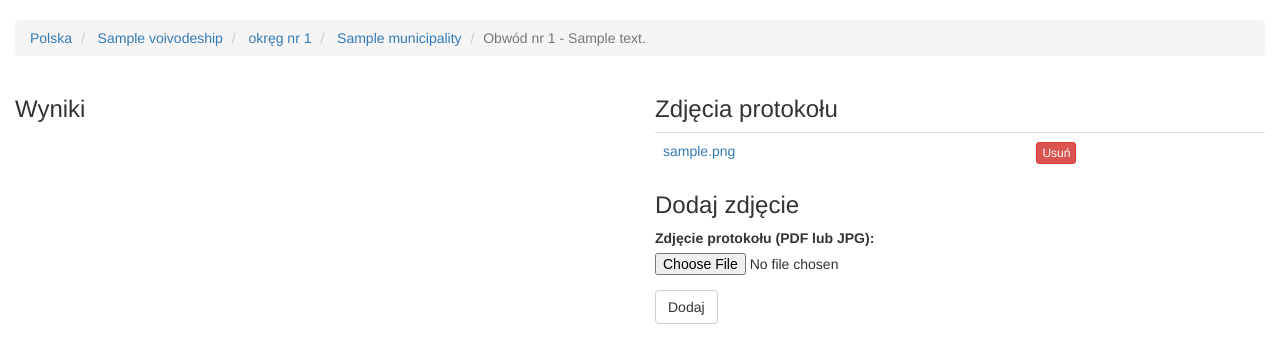
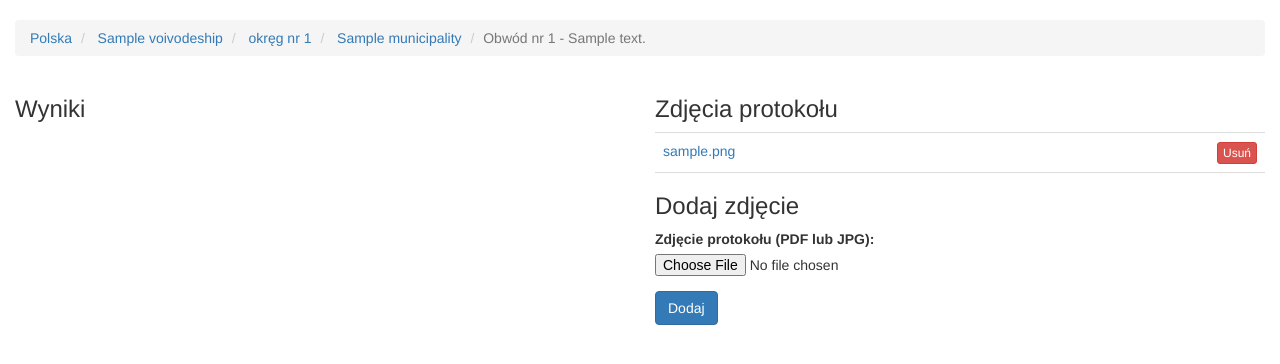
Before and after one commit to lraszkiewicz/www, a Django app: a page that uses zadanie2/templates/elections/base.html in a window 1280 px wide. Shown: the part 52-416 px from the top of the page. Run offline with Django 3.2, Linux system fonts and the light colour scheme; tables that the repository leaves empty hold one stand-in row (values such as "Sample post"); some libraries are stand-ins or nearby versions; some web fonts are replaced.

Commit message:
CSS fixes

```diff
--- a/zadanie2/elections/static/elections/static_test.html
+++ /dev/null
@@ -1 +0,0 @@
-dsgvdfjkbn
--- /dev/null
+++ b/zadanie2/elections/static/elections/wybory.css
@@ -0,0 +1,11 @@
+.table-border-bottom>tbody>tr>td {
+    border-bottom: 1px solid #dddddd;
+}
+
+.table-border-bottom>tbody>tr>th {
+    border-bottom: 1px solid #dddddd;
+}
+
+.bottom-padding {
+    padding-bottom: 10px;
+}
--- a/zadanie2/templates/elections/base.html
+++ b/zadanie2/templates/elections/base.html
@@ -1,3 +1,5 @@
+{% load static %}
+
 <!DOCTYPE html>
 <html lang="pl">
 <head>
@@ -8,6 +10,7 @@
 {#    <link rel="stylesheet" href="https://maxcdn.bootstrapcdn.com/bootstrap/3.3.7/css/bootstrap.min.css" integrity="sha384-BVYiiSIFeK1dGmJRAkycuHAHRg32OmUcww7on3RYdg4Va+PmSTsz/K68vbdEjh4u" crossorigin="anonymous">#}
 {#    <link href="https://maxcdn.bootstrapcdn.com/bootswatch/3.3.7/slate/bootstrap.min.css" rel="stylesheet" integrity="sha384-RpX8okQqCyUNG7PlOYNybyJXYTtGQH+7rIKiVvg1DLg6jahLEk47VvpUyS+E2/uJ" crossorigin="anonymous">#}
     <link href="https://maxcdn.bootstrapcdn.com/bootswatch/3.3.7/cerulean/bootstrap.min.css" rel="stylesheet" integrity="sha384-zF4BRsG/fLiTGfR9QL82DrilZxrwgY/+du4p/c7J72zZj+FLYq4zY00RylP9ZjiT" crossorigin="anonymous">
+    <link href="{% static 'elections/wybory.css' %}" rel="stylesheet">
     <script src="https://code.jquery.com/jquery-3.2.1.min.js" integrity="sha256-hwg4gsxgFZhOsEEamdOYGBf13FyQuiTwlAQgxVSNgt4=" crossorigin="anonymous"></script>
     <script src="https://maxcdn.bootstrapcdn.com/bootstrap/3.3.7/js/bootstrap.min.js" integrity="sha384-Tc5IQib027qvyjSMfHjOMaLkfuWVxZxUPnCJA7l2mCWNIpG9mGCD8wGNIcPD7Txa" crossorigin="anonymous"></script>
     {% if results_here or map_data %}
@@ -184,7 +187,7 @@
             <div class="row">
                 <div class="col-md-6">
                     <h3>Wyniki wyborów w {% block results_here_title %}{% endblock %}</h3>
-                    <table class="table table-striped table-hover"><tbody>
+                    <table class="table table-striped table-hover table-border-bottom"><tbody>
                         {% for c in results_here %}
                             <tr>
                                 <th>{{ c.name }}</th>
@@ -196,7 +199,7 @@
                 </div>
                 <div class="col-md-6">
                     <h3>Statystyki</h3>
-                    <table class="table table-striped table-hover"><tbody>
+                    <table class="table table-striped table-hover table-border-bottom"><tbody>
                         <tr>
                             <th>Uprawnieni</th>
                             <td>{{ stats_here.eligible_voters }}</td>
--- a/zadanie2/templates/elections/place.html
+++ b/zadanie2/templates/elections/place.html
@@ -3,7 +3,7 @@
 {% block title %}Edycja obwodu{% endblock %}
 
 {% block content %}
-    <div class="row">
+    <div class="row bottom-padding">
         <div class="col-md-6">
             <h3>Wyniki</h3>
             {% if user.is_authenticated %}
@@ -24,18 +24,18 @@
                             </div>
                         </div>
                     {% endfor %}
-                    <button type="submit" class="btn btn-default" name="results_form">Zapisz</button>
+                    <button type="submit" class="btn btn-primary" name="results_form">Zapisz</button>
                 </form>
             {% endif %}
         </div>
         <div class="col-md-6">
             <h3>Zdjęcia protokołu</h3>
             {% if protocols %}
-                <table class="table table-hover">
+                <table class="table table-hover table-border-bottom">
                     {% for url, name in protocols %}
                         <tr>
                             <td><a href="{{ url }}">{{ name }}</a></td>
-                            <td><a href="." class="btn btn-danger btn-xs">Usuń</a></td>
+                            <td class="text-right"><a href="." class="btn btn-danger btn-xs">Usuń</a></td>
                         </tr>
                     {% endfor %}
                 </table>
@@ -46,7 +46,7 @@
             <form action="." method="post" enctype="multipart/form-data">
                 {% csrf_token %}
                 <div class="form-group">{{ file_form }}</div>
-                <button type="submit" class="btn btn-default" name="file_form">Dodaj</button>
+                <button type="submit" class="btn btn-primary" name="file_form">Dodaj</button>
             </form>
         </div>
     </div>
--- a/zadanie2/zadanie2/settings.py
+++ b/zadanie2/zadanie2/settings.py
@@ -24,7 +24,7 @@
 
 # SECURITY WARNING: don't run with debug turned on in production!
 DEBUG = True
-USE_DEBUG_TOOLBAR = True
+USE_DEBUG_TOOLBAR = False
 
 ALLOWED_HOSTS = []
 
```
